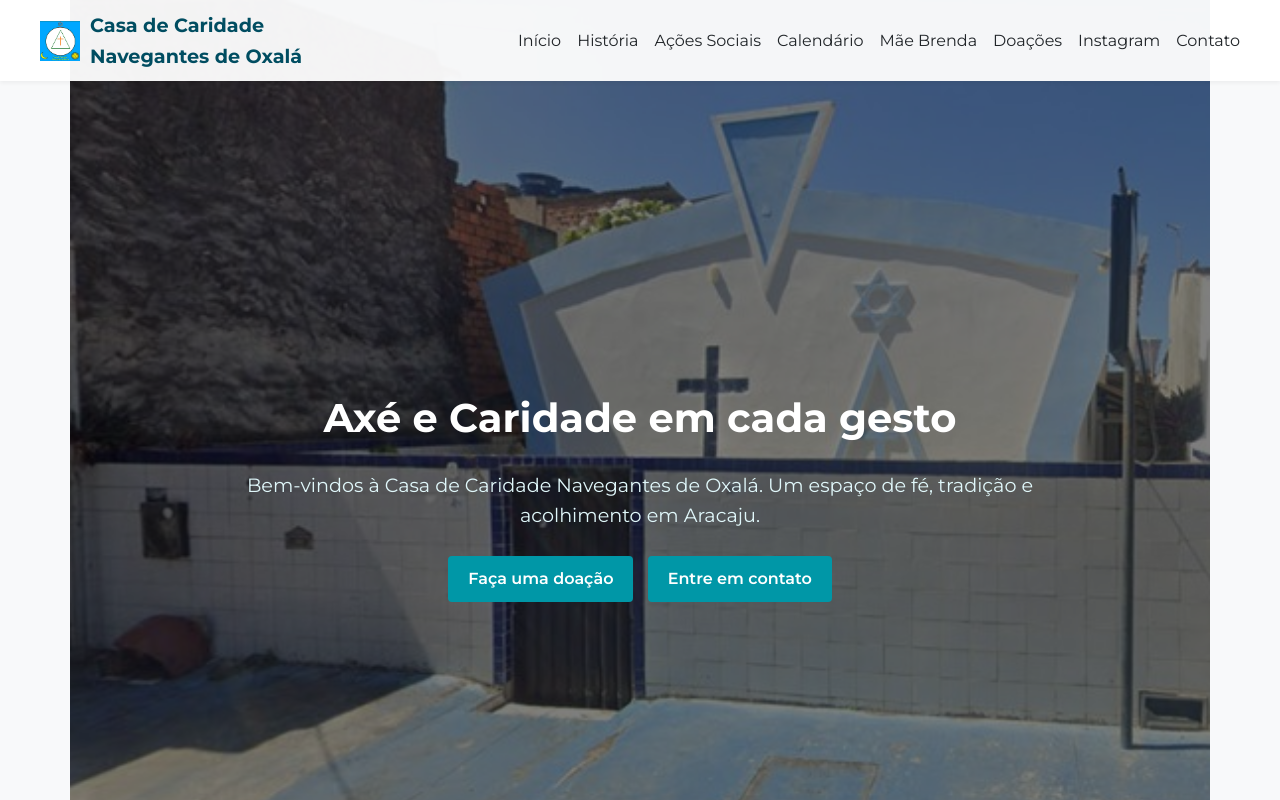
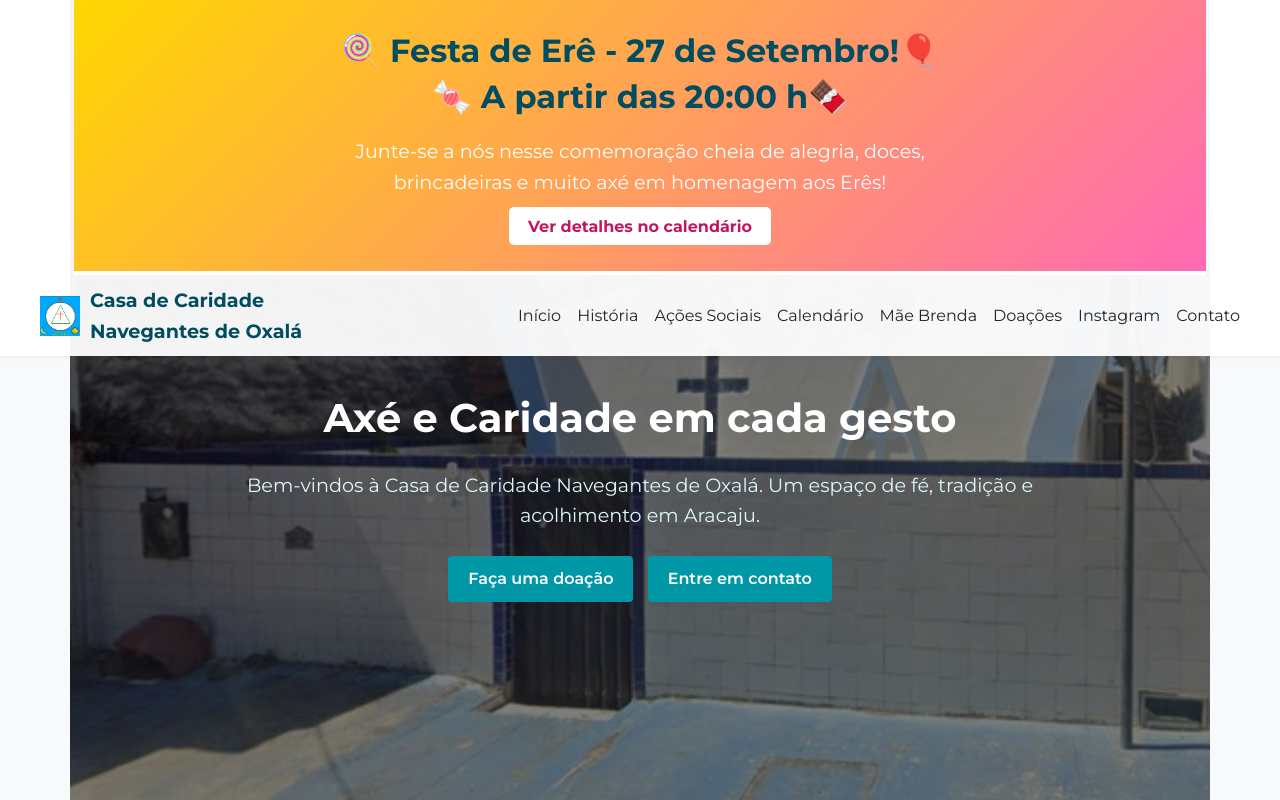
Before and after one commit to navegantesoxala/site, a plain HTML site: page index.html in a window 1280 px wide. Shown: the top 800 px of the page. Drawn offline with Linux system fonts and the light colour scheme.

Commit message:
banner code updated

```diff
--- a/index.html
+++ b/index.html
@@ -10,6 +10,16 @@
 <body>
   <!-- Navigation bar -->
   <header>
+    <!-- Anúncio de Eventos -->
+    <section class="evento-destaque">
+      <div class="evento-banner">
+        <h2>🍭 Festa de Erê - 27 de Setembro!🎈</h2>
+        <h2>🍬 A partir das 20:00 h🍫</h2>
+        <p>Junte-se a nós nesse comemoração cheia de alegria, doces, brincadeiras e muito axé em homenagem aos Erês!</p>
+        <a href="calendario.html" class="evento-btn">Ver detalhes no calendário</a>
+      </div>
+    </section>
+<!-- Fim do Bloco Anúncio de Eventos -->
     <nav>
       <div class="logo">
         <img src="logo_navegantes_oxala_melhorada.png" alt="Logo Navegantes de Oxalá" />
@@ -109,5 +119,20 @@
   });
 </script>
 
+<!-- Desliga automaticamente o Banner apos a data agendada -->
+<script>
+  const hoje = new Date();
+  const fimEvento = new Date("2025-09-28");
+
+  const banner = document.querySelector('.evento-destaque');
+  if (banner && hoje > fimEvento) {
+    banner.style.display = 'none';
+  }
+</script>
+<!-- Fim do codigo: Desliga automaticamente o Banner -->
+
 </body>
 </html>
+
+</body>
+</html>
--- a/styles.css
+++ b/styles.css
@@ -282,4 +282,53 @@ footer a:hover {
     margin: 0.5rem 0;
   }
 }
+
+.evento-destaque {
+  background: linear-gradient(135deg, #ffd700, #ff69b4);
+  color: #fff;
+  padding: 2rem 1rem;
+  text-align: center;
+  border-bottom: 4px solid #fff;
+}
+
+.evento-banner h2,
+.evento-banner h3 {
+  margin: 0;
+  line-height: 1.2;
+}
+
+.evento-banner h3 {
+  font-size: 1.4rem;
+  color: #fff6f6;
+  font-weight: normal;
+  margin-bottom: 1rem;
+}
+
+.evento-banner h2 {
+  font-size: 2rem;
+  margin-bottom: 0.5rem;
+}
+
+.evento-banner p {
+  font-size: 1.2rem;
+  margin-bottom: 1rem;
+  max-width: 600px;
+  margin-left: auto;
+  margin-right: auto;
+}
+
+.evento-btn {
+  background-color: #fff;
+  color: #c2185b;
+  text-decoration: none;
+  padding: 0.6rem 1.2rem;
+  border-radius: 5px;
+  font-weight: bold;
+  transition: background 0.3s ease;
+}
+
+.evento-btn:hover {
+  background-color: #ffe0e0;
+}
+
 /* Fim do CSS */
```
Also changed, not shown: calendario.html (+22 -0 lines).
